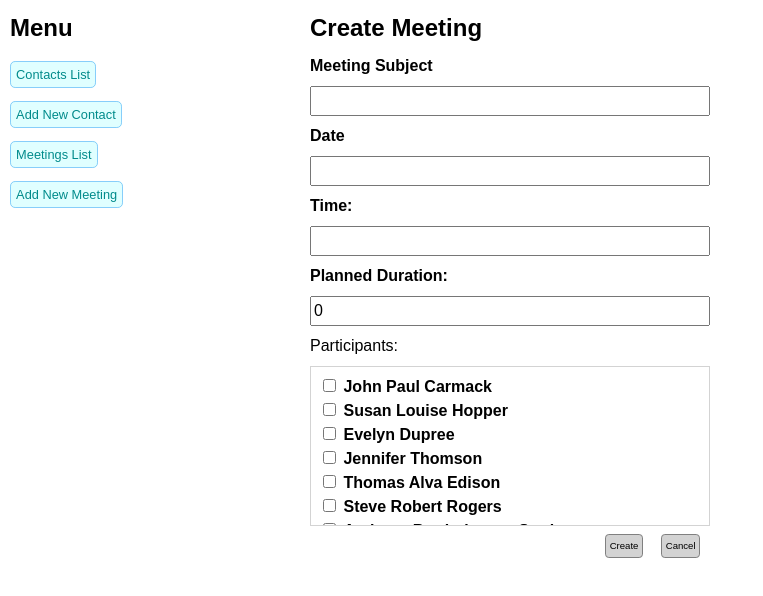
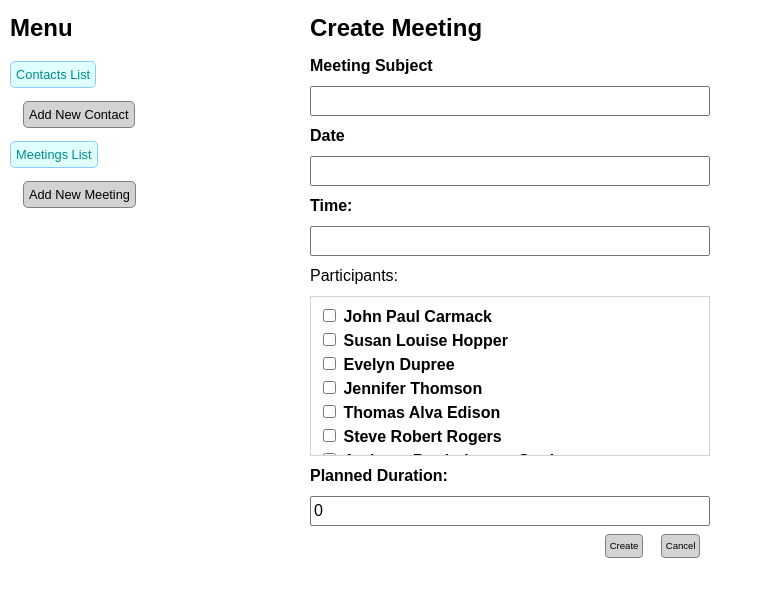
Before and after one commit to boolean-uk/react-address-book, a React (Create React App) app: page /addmeeting in a window 1280 px wide. Shown: the top 596 px of the page, without its empty margins (0-763 px from the left). Built offline with nearby package versions, Linux system fonts and the light colour scheme; data requests are answered from the project's data file.

Commit message:
Corrects add meetings (still with caveats)

```diff
--- a/db/db.json
+++ b/db/db.json
@@ -153,10 +153,15 @@
     },
     {
       "subject": "Test Meeting",
-      "date": "2022-10-09",
+      "date": "2022-12-01",
       "time": "13:00",
       "planned_duration": "1",
-      "participants": [],
+      "participants": [
+        2,
+        4,
+        5,
+        11
+      ],
       "id": 4
     }
   ]
--- a/src/App.js
+++ b/src/App.js
@@ -53,7 +53,7 @@ export default function App() {
             </Link>
           </li>
           <li className="linkListItem">
-            <Link to="/addcontact" className="linkButton">
+            <Link to="/addcontact" className="linkButton submenuItem">
               Add New Contact
             </Link>
           </li>
@@ -63,7 +63,7 @@ export default function App() {
             </Link>
           </li>
           <li className="linkListItem">
-            <Link to="/addmeeting" className="linkButton">
+            <Link to="/addmeeting" className="linkButton submenuItem">
               Add New Meeting
             </Link>
           </li>
--- a/src/components/Meetings/MeetingsAdd.jsx
+++ b/src/components/Meetings/MeetingsAdd.jsx
@@ -29,22 +29,23 @@ function MeetingsAdd(props) {
     if (inputName === "planned_duration") {
       setMeeting({ ...meeting, planned_duration: inputValue });
     }
+    console.log(meeting);
   };
 
   const handleCheckBoxChange = (id) => {
+    let updatedParticipants = selectedParticipants;
+    if (selectedParticipants.includes(id)) {
+      updatedParticipants = selectedParticipants.filter((thisParticipant) => {
+        if (thisParticipant !== id) {
+          return thisParticipant;
+        }
+      });
+    }
     if (!selectedParticipants.includes(id)) {
-      setSelectedParticipants([...selectedParticipants, id]);
-    } else {
-      const updatedParticipants = selectedParticipants.filter(
-        (thisParticipant) => {
-          if (thisParticipant !== id) {
-            return thisParticipant;
-          }
-        }
-      );
-      setSelectedParticipants(updatedParticipants);
-      setMeeting({ ...meeting, participants: selectedParticipants });
+      updatedParticipants.push(id);
     }
+    setSelectedParticipants(updatedParticipants);
+    setMeeting({ ...meeting, participants: selectedParticipants });
   };
 
   const handleSubmit = (event) => {
@@ -107,16 +108,6 @@ function MeetingsAdd(props) {
         onChange={handleChange}
       />
 
-      <label htmlFor="planned_duration">Planned Duration:</label>
-      <input
-        id="planned_duration"
-        name="planned_duration"
-        type="number"
-        required
-        value={meeting.planned_duration}
-        onChange={handleChange}
-      />
-
       <p>Participants:</p>
       <div className="contactsForMeeting">
         <label>
@@ -134,6 +125,16 @@ function MeetingsAdd(props) {
           ))}
         </label>
       </div>
+
+      <label htmlFor="planned_duration">Planned Duration:</label>
+      <input
+        id="planned_duration"
+        name="planned_duration"
+        type="number"
+        required
+        value={meeting.planned_duration}
+        onChange={handleChange}
+      />
 
       <div className="actions-section">
         <button className="actionButton" type="submit">
--- a/src/styles/styles.css
+++ b/src/styles/styles.css
@@ -237,3 +237,10 @@ h2 {
   border: 1px solid lightgray;
   padding: 0.5em;
 }
+
+.submenuItem {
+  border-color: gray;
+  color: black;
+  background-color: lightgray;
+  margin-left: 1em;
+}
```
